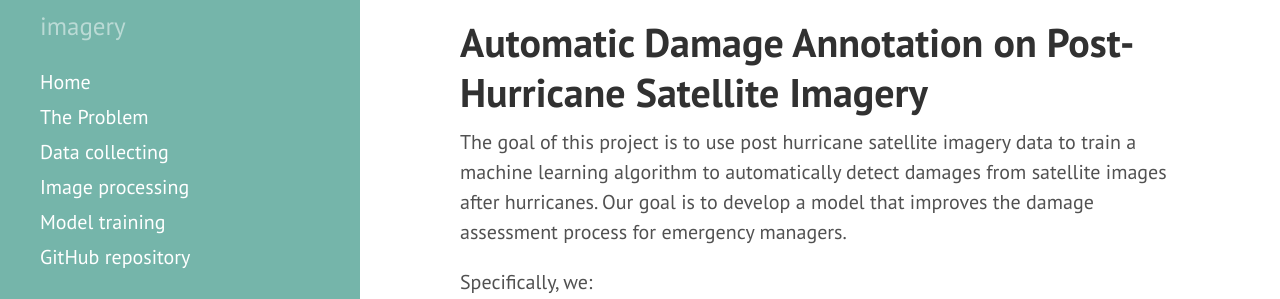
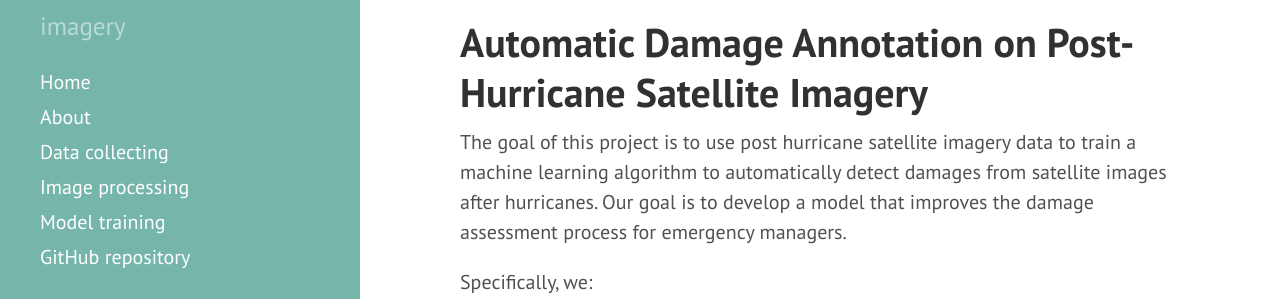
Before and after one commit to DDS-Lab/disaster-damage-detection, a Jekyll site: the page built from index.md, in a window 1280 px wide. Shown: the part 535-834 px from the top of the page. Built offline with Jekyll 4.4.1, drawn with Linux system fonts in a browser that asks for light colours.

Commit message:
Update a-problem.md

```diff
--- a/a-problem.md
+++ b/a-problem.md
@@ -1,6 +1,6 @@
 ---
 layout: page
-title: The Problem
+title: About
 ---
 
 ![Hurricane Harvey](harvey.gif)
```
